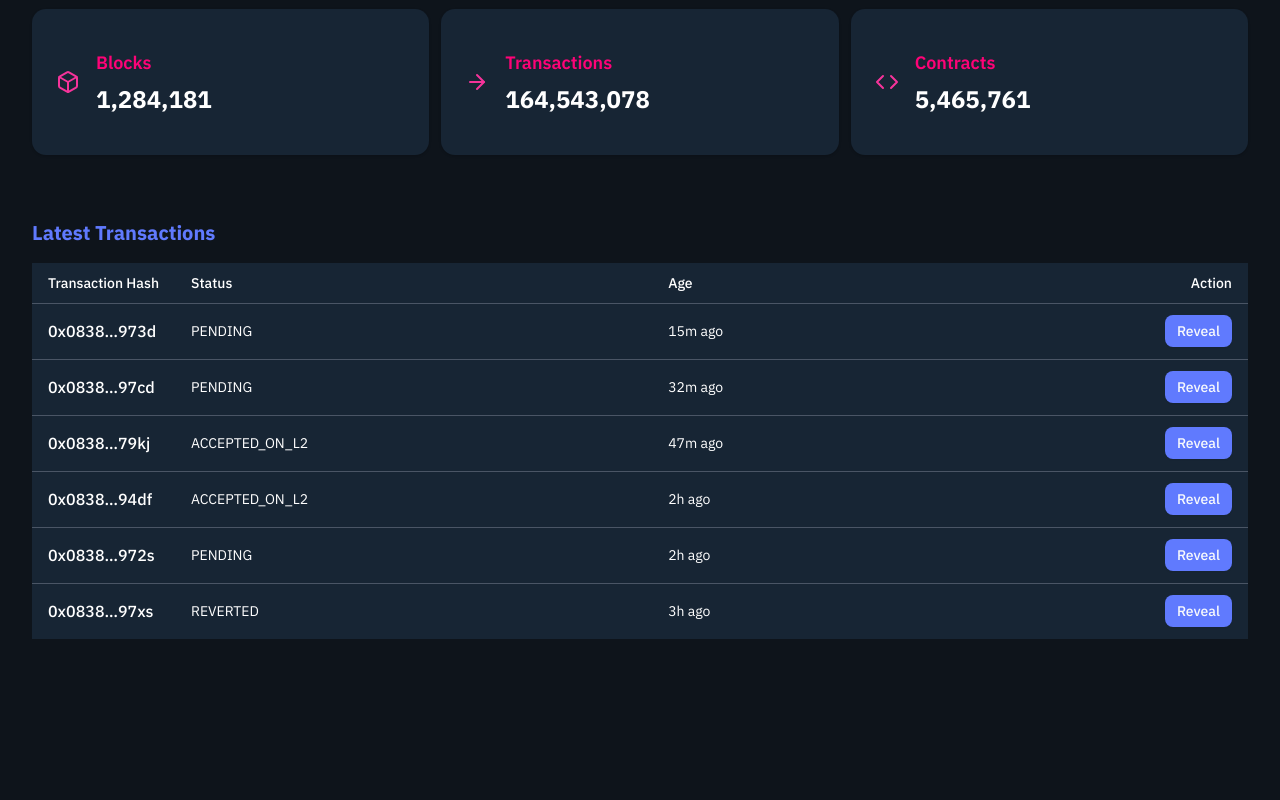
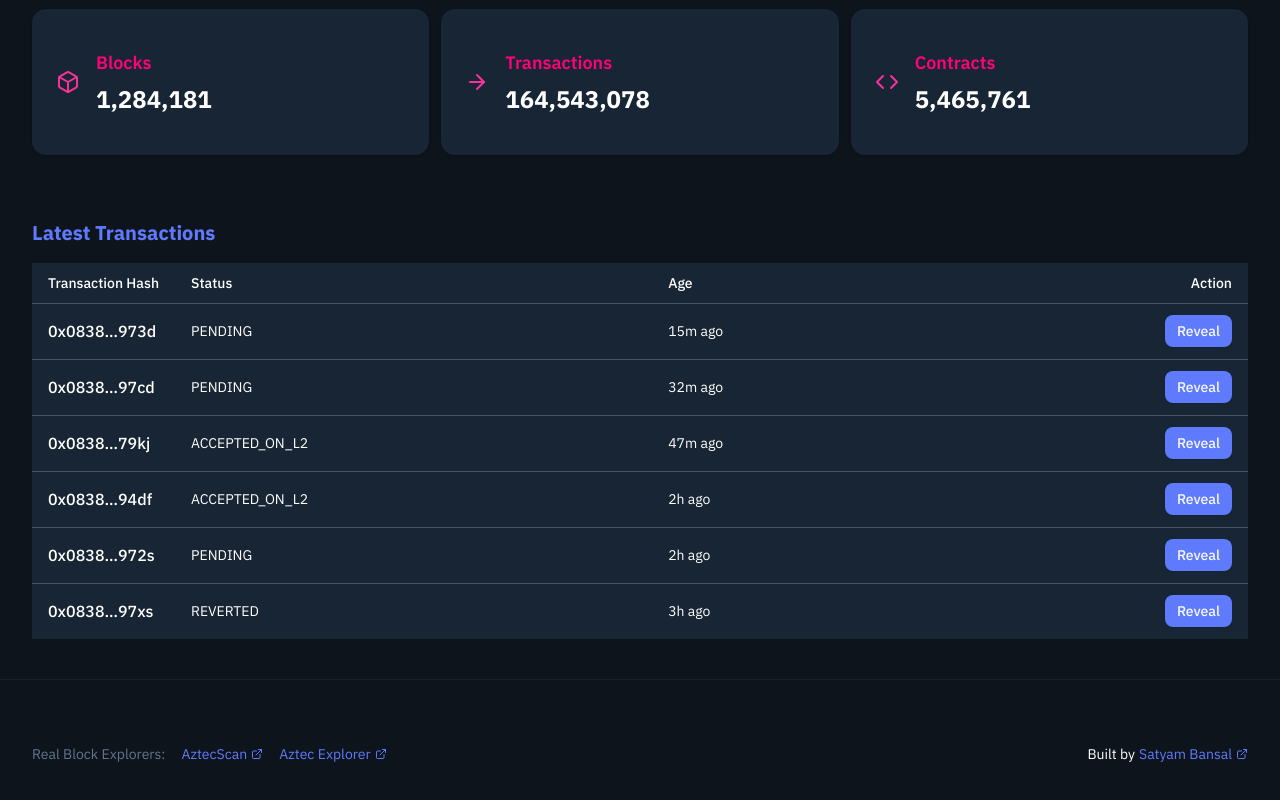
Before and after one commit to raven-house/azwildexplorer, a Next.js app: page / in a window 1280 px wide. Shown: the part 220-1020 px from the top of the page. Before the commit the page ends 899 px from the top, so only its background shows below. Built offline with nearby package versions, Linux system fonts and the light colour scheme.

Commit message:
feature: Add footer

```diff
--- a/app/layout.tsx
+++ b/app/layout.tsx
@@ -2,6 +2,7 @@ import type { Metadata } from 'next'
 import { IBM_Plex_Sans } from 'next/font/google'
 import './globals.css'
 import { Header } from '@/components/Header'
+import { Footer } from '@/components/Footer'
 
 const ibmPlexSans = IBM_Plex_Sans({
   subsets: ['latin'],
@@ -28,6 +29,7 @@ export default function RootLayout({ children }: Readonly<{ children: React.Reac
         <div className="container mx-auto">
           <Header />
           {children}
+          <Footer />
         </div>
       </body>
     </html>
--- /dev/null
+++ b/components/Footer.tsx
@@ -0,0 +1,48 @@
+'use client'
+
+import Link from 'next/link'
+import { ExternalLink } from 'lucide-react'
+
+const SATYAM_GITHUB_URL = 'https://github.com/satyambnsal'
+const AZTEC_SCAN_URL = 'https://aztecscan.xyz'
+const AZTEC_EXPLORER_URL = 'https://www.aztecexplorer.xyz'
+
+export const Footer = () => {
+  return (
+    <footer className="pt-6 md:pt-10 lg:pt-16 pb-10 px-4 md:px-6 lg:px-8 text-sm border-t border-t-primary/10">
+      <div className="container mx-auto flex flex-col md:flex-row items-center justify-between gap-4">
+        <div className="flex items-center gap-4">
+          <span className="text-muted-foreground">Real Block Explorers:</span>
+          <Link
+            href={AZTEC_SCAN_URL}
+            target="_blank"
+            className="text-primary hover:underline inline-flex items-center"
+          >
+            AztecScan
+            <ExternalLink className="ml-1 h-3 w-3" />
+          </Link>
+          <Link
+            href={AZTEC_EXPLORER_URL}
+            target="_blank"
+            className="text-primary hover:underline inline-flex items-center"
+          >
+            Aztec Explorer
+            <ExternalLink className="ml-1 h-3 w-3" />
+          </Link>
+        </div>
+
+        <div className="flex items-center gap-1">
+          Built by{' '}
+          <Link
+            href={SATYAM_GITHUB_URL}
+            target="_blank"
+            className="text-primary hover:underline inline-flex items-center"
+          >
+            Satyam Bansal
+            <ExternalLink className="ml-1 h-3 w-3" />
+          </Link>
+        </div>
+      </div>
+    </footer>
+  )
+}
```
